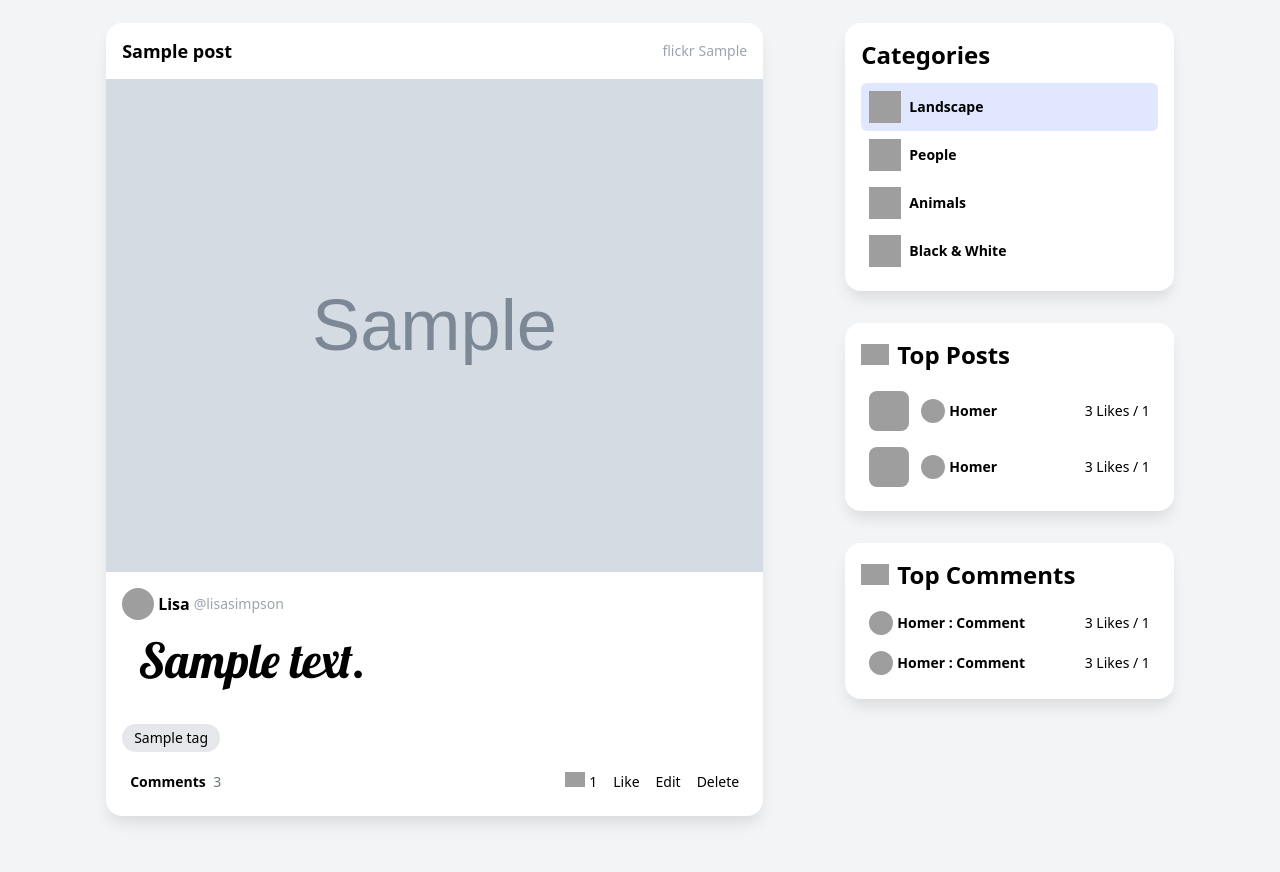
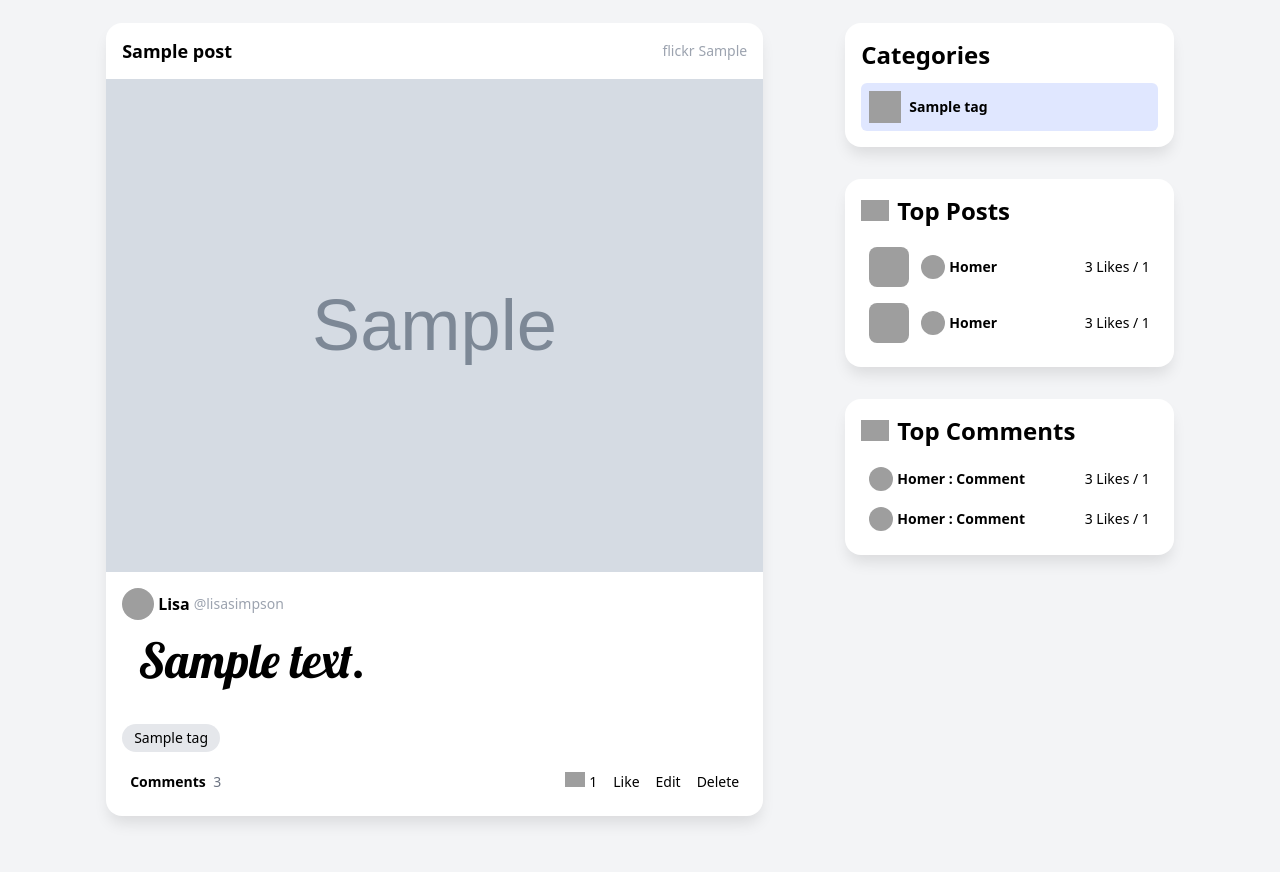
Before and after one commit to dino-source/awesome, a Django app: page / in a window 1280 px wide. Shown: the part 450-1322 px from the top of the page. Run offline with Django 5.2, Linux system fonts and the light colour scheme; tables that the repository leaves empty hold one stand-in row (values such as "Sample post"); grey boxes marked "Sample" are stand-in pictures; some libraries are stand-ins or nearby versions; grey boxes are pictures that could not be loaded.

Commit message:
Add categories to the sidebar

```diff
--- a/a_posts/views.py
+++ b/a_posts/views.py
@@ -1,8 +1,9 @@
+from operator import pos
 import requests
 from bs4 import BeautifulSoup
 from django.contrib import messages
 from django.shortcuts import render, redirect, get_object_or_404
-from .models import Post
+from .models import Post, Tag
 from .forms import PostCreateForm, PostEditForm
 
 
@@ -11,7 +12,15 @@ def home_view(request, tag=None):
         posts = Post.objects.filter(tags__slug=tag)  # type: ignore
     else:
         posts = Post.objects.all()  # type: ignore
-    return render(request, "a_posts/home.html", {"posts": posts})
+
+    categories = Tag.objects.all()  # type: ignore
+
+    context = {
+        "posts": posts,
+        "categories": categories,
+    }
+
+    return render(request, "a_posts/home.html", context)
 
 
 def post_create_view(request):
--- a/templates/includes/sidebar.html
+++ b/templates/includes/sidebar.html
@@ -5,30 +5,14 @@ x-transition:enter-end="opacity-100 mt-0">
     <section class="card p-4">
         <h2>Categories</h2>
         <ul class="hoverlist">
-            <li class="highlight">
-                <a href="">
-                    <img class="w-8 h-8 object-cover mr-2" src="https://img.icons8.com/small/96/null/landscape.png">
-                    <span class="font-bold text-sm">Landscape</span>
-                </a>
-            </li>
-            <li>
-                <a href="">
-                    <img class="w-8 h-8 object-cover mr-2" src="https://img.icons8.com/small/96/null/portrait.png">
-                    <span class="font-bold text-sm">People</span>
-                </a>
-            </li>
-            <li>
-                <a href="">
-                    <img class="w-8 h-8 object-cover mr-2" src="https://img.icons8.com/small/96/null/dog.png">
-                    <span class="font-bold text-sm">Animals</span>
-                </a>
-            </li>
-            <li>
-                <a href="">
-                    <img class="w-8 h-8 object-cover mr-2" src="https://img.icons8.com/small/96/null/180-degrees.png">
-                    <span class="font-bold text-sm">Black & White</span>
-                </a>
-            </li>
+            {% for category in categories %}
+                <li class="highlight">
+                    <a href="{% url 'category' category.slug %}">
+                        <img class="w-8 h-8 object-cover mr-2" src="https://img.icons8.com/small/96/null/landscape.png">
+                        <span class="font-bold text-sm">{{ category.name }}</span>
+                    </a>
+                </li>
+            {% endfor %}
         </ul>
     </section>
     <section class="card p-4">
```
